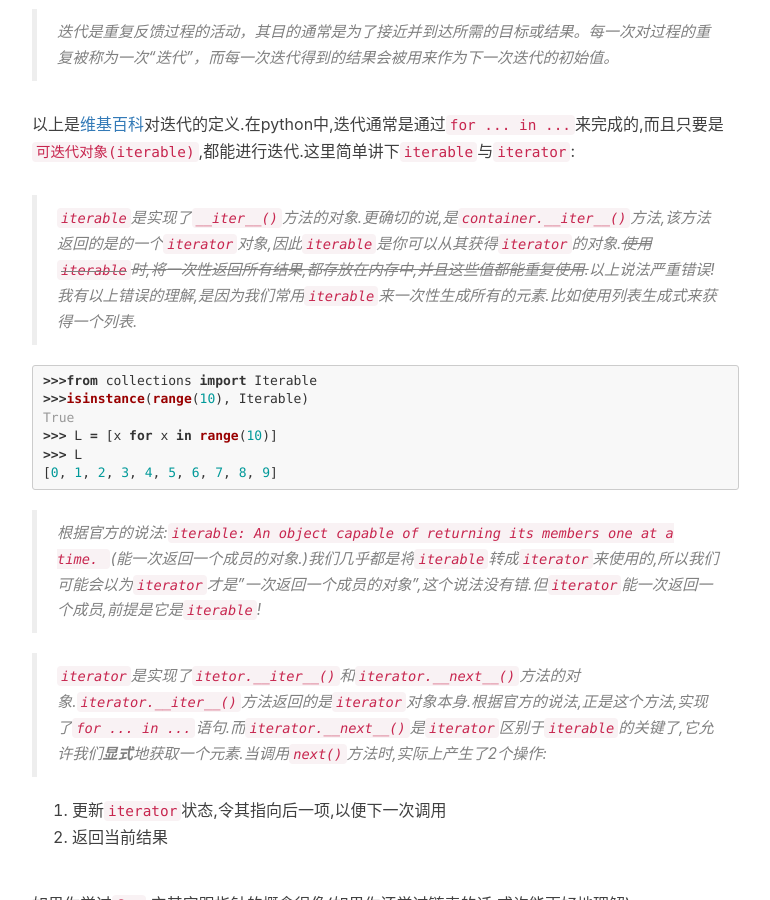
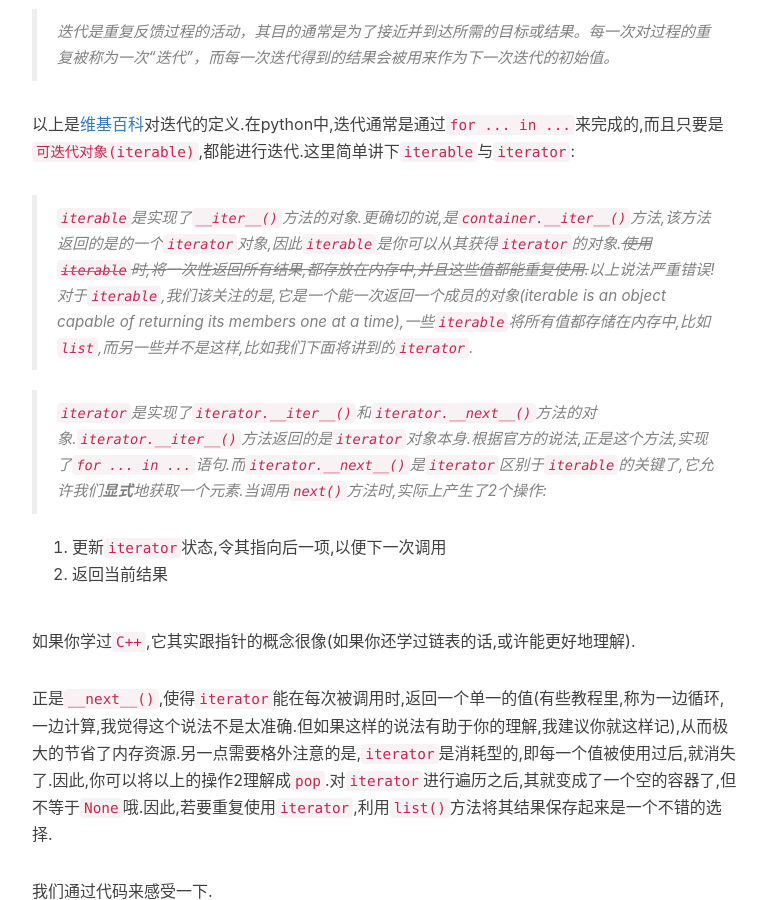
Before and after one commit to iamkissg/iamkissg.github.io, a Jekyll site: the page built from _posts/2016-04-09-python-generator-yield.markdown, in a window 1280 px wide and 900 px high, scrolled down 951 px. Shown: the whole window, without its empty margins (233-1003 px from the left). Built offline with Jekyll 4.4.1, drawn with Linux system fonts in a browser that asks for light colours; nearby versions of some CDN libraries; comment, search, counter and statistics services are not loaded.

Commit message:
Another correction in iterable

````diff
--- a/_posts/2016-04-09-python-generator-yield.markdown
+++ b/_posts/2016-04-09-python-generator-yield.markdown
@@ -26,20 +26,9 @@ tags:
 
 以上是[维基百科](http://zh.wikipedia.org/wiki/%E8%BF%AD%E4%BB%A3)对迭代的定义.在python中,迭代通常是通过`for ... in ...`来完成的,而且只要是`可迭代对象(iterable)`,都能进行迭代.这里简单讲下`iterable`与`iterator`:
 
-> `iterable`是实现了`__iter__()`方法的对象.更确切的说,是`container.__iter__()`方法,该方法返回的是的一个`iterator`对象,因此`iterable`是你可以从其获得`iterator`的对象.~~使用`iterable`时,将一次性返回所有结果,都存放在内存中,并且这些值都能重复使用.~~以上说法严重错误!我有以上错误的理解,是因为我们常用`iterable`来一次性生成所有的元素.比如使用列表生成式来获得一个列表.
+> `iterable`是实现了`__iter__()`方法的对象.更确切的说,是`container.__iter__()`方法,该方法返回的是的一个`iterator`对象,因此`iterable`是你可以从其获得`iterator`的对象.~~使用`iterable`时,将一次性返回所有结果,都存放在内存中,并且这些值都能重复使用.~~以上说法严重错误!对于`iterable`,我们该关注的是,它是一个能一次返回一个成员的对象(iterable is an object capable of returning its members one at a time),一些`iterable`将所有值都存储在内存中,比如`list`,而另一些并不是这样,比如我们下面将讲到的`iterator`.
 
-```python
->>>from collections import Iterable
->>>isinstance(range(10), Iterable)
-True
->>> L = [x for x in range(10)]
->>> L
-[0, 1, 2, 3, 4, 5, 6, 7, 8, 9]
-```
-
-> 根据官方的说法:`iterable: An object capable of returning its members one at a time. `(能一次返回一个成员的对象.)我们几乎都是将`iterable`转成`iterator`来使用的,所以我们可能会以为`iterator`才是"一次返回一个成员的对象",这个说法没有错.但`iterator`能一次返回一个成员,前提是它是`iterable`!
-
-> `iterator`是实现了`itetor.__iter__()`和`iterator.__next__()`方法的对象.`iterator.__iter__()`方法返回的是`iterator`对象本身.根据官方的说法,正是这个方法,实现了`for ... in ...`语句.而`iterator.__next__()`是`iterator`区别于`iterable`的关键了,它允许我们***显式***地获取一个元素.当调用`next()`方法时,实际上产生了2个操作:
+> `iterator`是实现了`iterator.__iter__()`和`iterator.__next__()`方法的对象.`iterator.__iter__()`方法返回的是`iterator`对象本身.根据官方的说法,正是这个方法,实现了`for ... in ...`语句.而`iterator.__next__()`是`iterator`区别于`iterable`的关键了,它允许我们***显式***地获取一个元素.当调用`next()`方法时,实际上产生了2个操作:
 
   1. 更新`iterator`状态,令其指向后一项,以便下一次调用
   2. 返回当前结果
````
